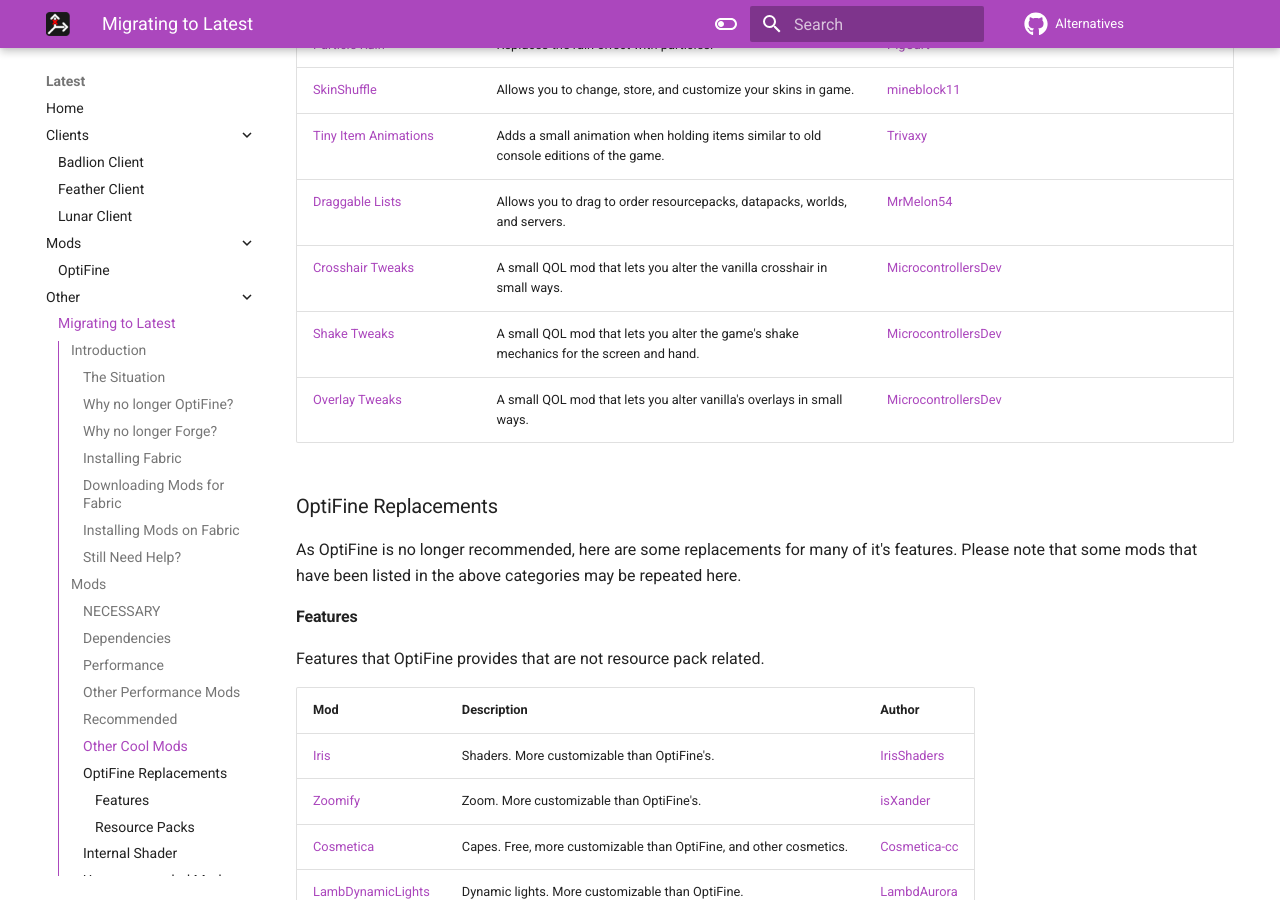
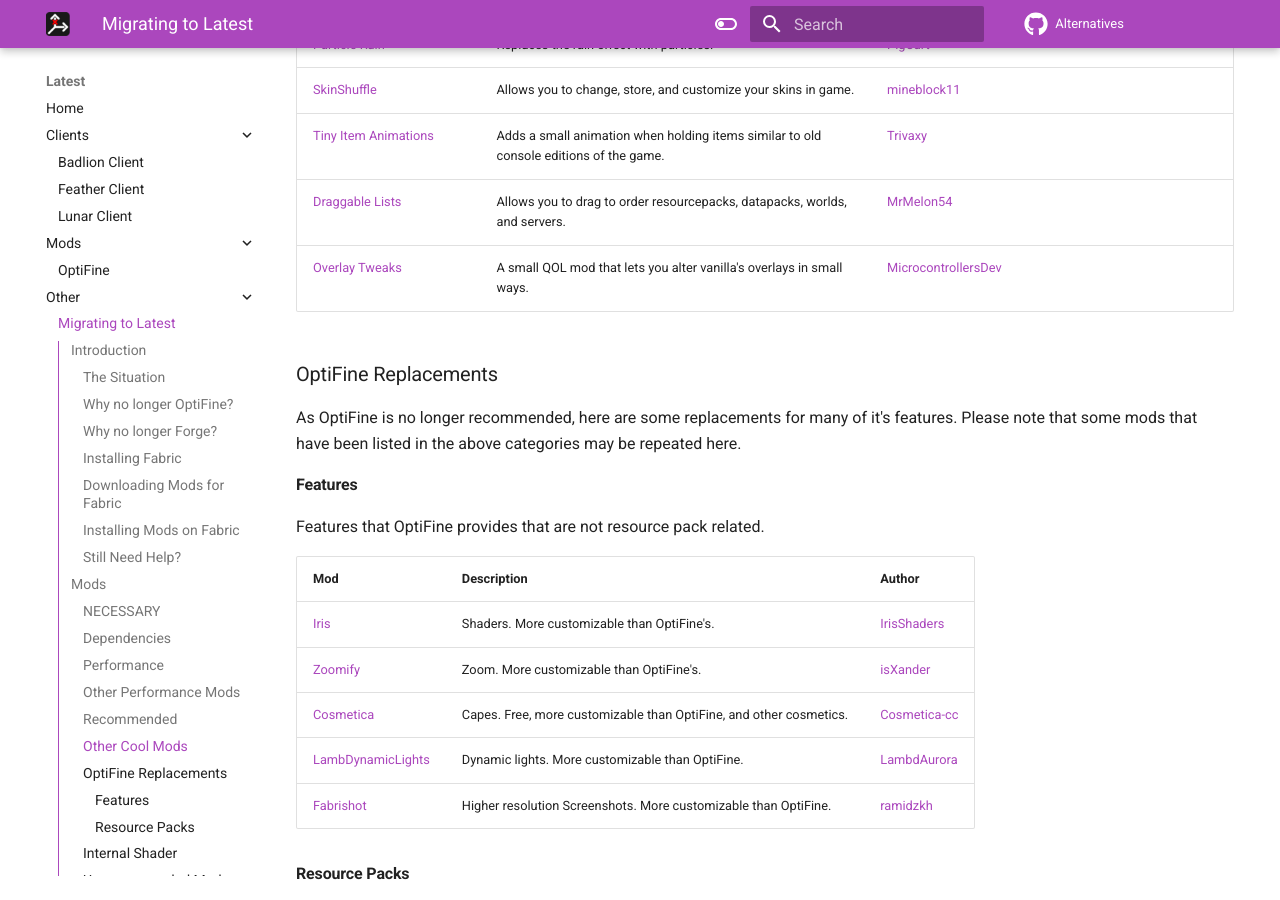
Before and after one commit to MicrocontrollersDev/Alternatives, an MkDocs documentation site: the page built from docs/latest/migrating.md, in a window 1280 px wide and 900 px high, scrolled down 7674 px. Built offline with MkDocs 1.6.1 and Material for MkDocs 9.7.7, drawn with Linux system fonts in a browser that asks for light colours; comment, search, counter and statistics services are not loaded.

Commit message:
remove shake and crosshair tweaks

```diff
--- a/docs/latest/migrating.md
+++ b/docs/latest/migrating.md
@@ -214,8 +214,6 @@
 | [SkinShuffle](https://modrinth.com/mod/skinshuffle) | Allows you to change, store, and customize your skins in game. | [mineblock11](https://github.com/mineblock11) |
 | [Tiny Item Animations](https://modrinth.com/mod/tiny-item-animations) | Adds a small animation when holding items similar to old console editions of the game. | [Trivaxy](https://github.com/Trivaxy) |
 | [Draggable Lists](https://modrinth.com/mod/draggable-lists) | Allows you to drag to order resourcepacks, datapacks, worlds, and servers. | [MrMelon54](https://github.com/MrMelon54) |
-| [Crosshair Tweaks](https://modrinth.com/mod/crosshairtweaks) | A small QOL mod that lets you alter the vanilla crosshair in small ways. | [MicrocontrollersDev](https://github.com/Microcontrolles) |
-| [Shake Tweaks](https://modrinth.com/mod/shaketweaks) | A small QOL mod that lets you alter the game's shake mechanics for the screen and hand. | [MicrocontrollersDev](https://github.com/Microcontrolles) |
 | [Overlay Tweaks](https://modrinth.com/mod/overlaytweaks) | A small QOL mod that lets you alter vanilla's overlays in small ways. | [MicrocontrollersDev](https://github.com/Microcontrolles) |
 
 ### OptiFine Replacements
```
